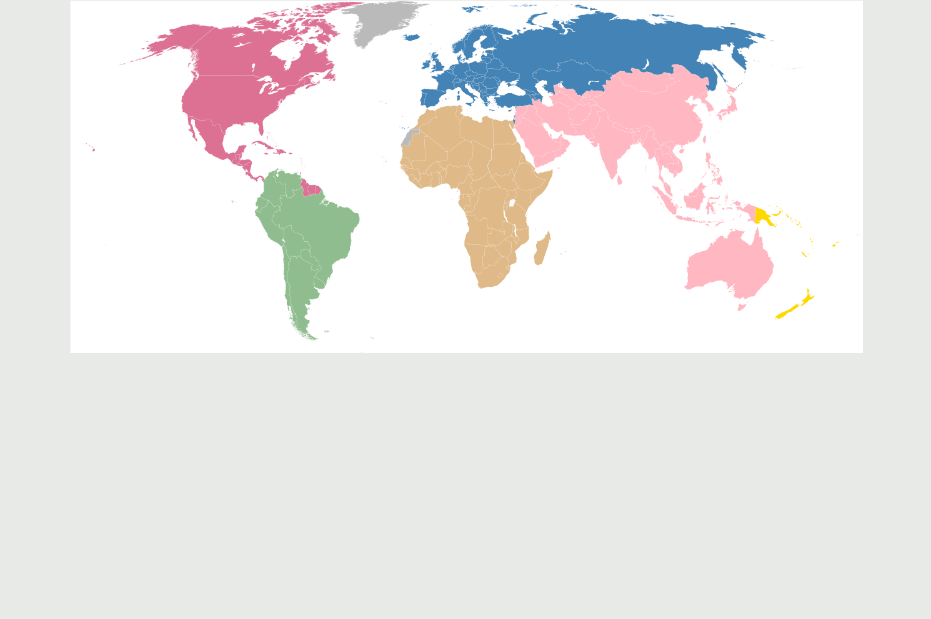
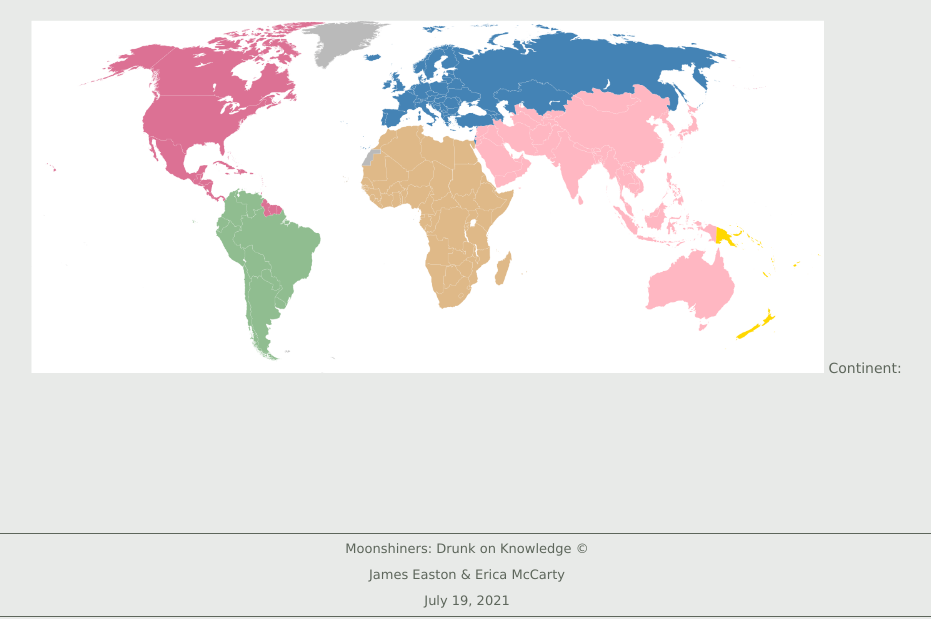
Before and after one commit to jweaston/cs329e-finalproject, a PHP site: page /culture_page.html in a window 1280 px wide. Shown: the part 181-800 px from the top of the page, without its empty margins (177-1108 px from the left). Run offline with PHP 8.4, Linux system fonts and the light colour scheme.

Commit message:
world map

```diff
--- a/culture_page.html
+++ b/culture_page.html
@@ -22,12 +22,18 @@
         <div class="content">
 
             <div class="map">
-                <img src="images/worldmap.jpg" alt="map" width="800">
+                <img src="images/worldmap.jpg" alt="map">
+                <p>Continent:</p>
             </div>
 
             <div class="recipes">
             </div>
 
         </div>
+        <footer class='footer'>
+            <p>Moonshiners: Drunk on Knowledge &copy;<br>
+            James Easton & Erica McCarty<br>
+            July 19, 2021</p>
+        </footer>
     </body>
 </html>
--- a/history_page.html
+++ b/history_page.html
@@ -31,5 +31,10 @@
             <p>Today, an estimated 15 million Americans suffer from alcoholism and 40% of all car accident deaths in the US involve alcohol.</p>
             <p class="credit">Information gathered from <a href="https://www.drugfreeworld.org/drugfacts/alcohol/">drugfreeworld.org</a></p>
         </div>
+        <footer class='footer'>
+            <p>Moonshiners: Drunk on Knowledge &copy;<br>
+            James Easton & Erica McCarty<br>
+            July 19, 2021</p>
+        </footer>
     </body>
 </html>
--- a/science_page.html
+++ b/science_page.html
@@ -9,7 +9,7 @@
 </head>
 <body>
     <header>
-        <img src="images/Website_logo.png" width="160">
+        <a href="final.html"><img src="images/Website_logo.png" width="160"></a>
         <h1>
             Drunk on Knowledge
         </h1>
--- a/style.css
+++ b/style.css
@@ -10,7 +10,13 @@
 }
 
 .map img {
+  display: inline;
   width: 800px;
+  padding-top: 20px;
+}
+
+.map p {
+  display: inline;
 }
 
 html {
```
